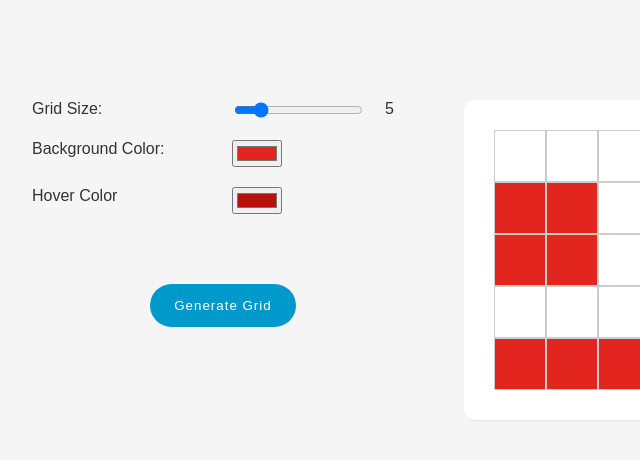
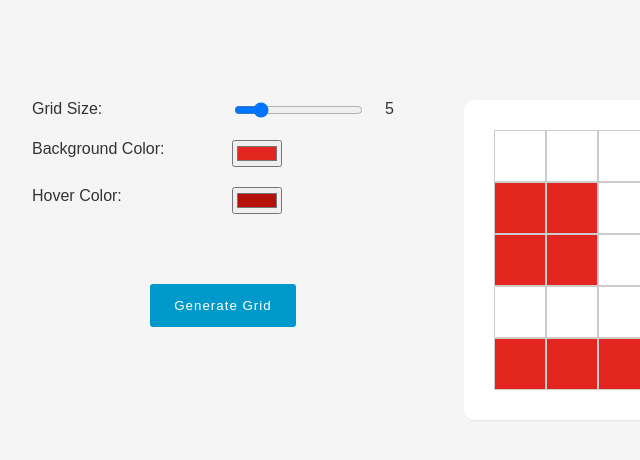
Before and after one commit to aneesh-mj/NeighbouringCellsInAGrid, a plain HTML site: page index.html in a window 1280 px wide. Shown: the full height of the page, 76-716 px from the left. Drawn offline with Linux system fonts and the light colour scheme.

Commit message:
minor css, label changes

```diff
--- a/index.html
+++ b/index.html
@@ -21,7 +21,7 @@
             </div>
 
             <div class="row">
-                <label for="hoverColor">Hover Color</label>
+                <label for="hoverColor">Hover Color:</label>
                 <input type="color" id="hoverColor" name="hoverColor" value="#b5100a">
             </div>
 
--- a/styles.css
+++ b/styles.css
@@ -87,5 +87,5 @@ button {
     padding: 14px 24px;
     border: 0 none;
     letter-spacing: 1px;
-    border-radius: 24px;
+    border-radius: 3px;
 }
```
